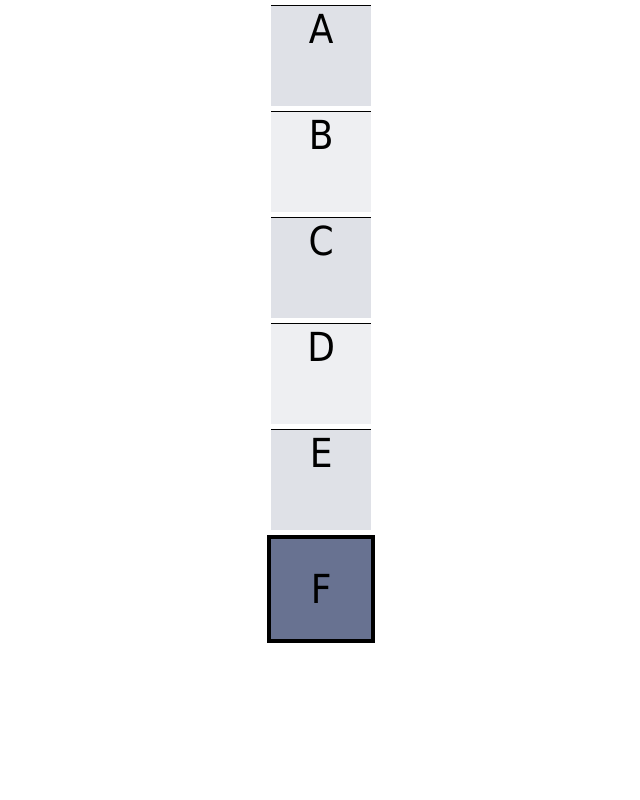
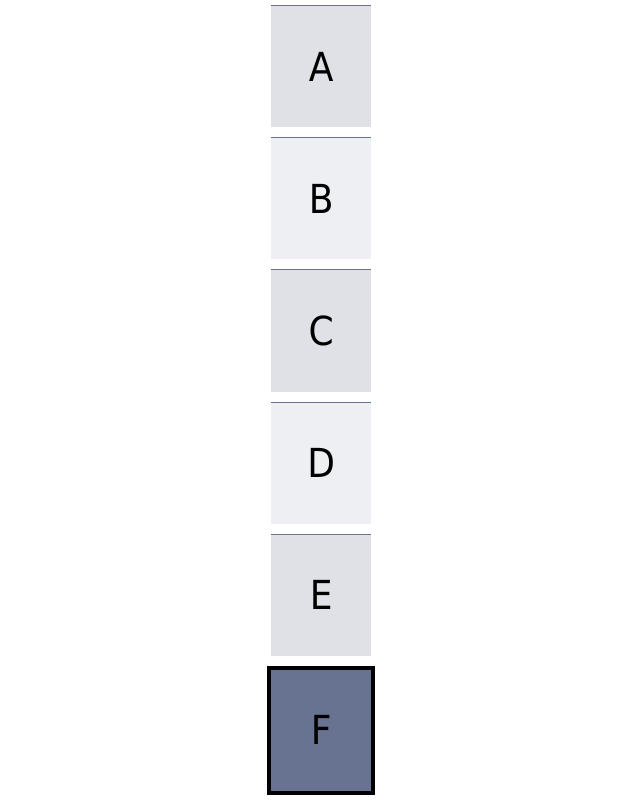
Before and after one commit to ngalla2/SSDI-p1, a plain HTML site: page index.html in a window 1280 px wide. Shown: the whole page, without its empty margins (319-959 px from the left). Drawn offline with Linux system fonts and the light colour scheme.

Commit message:
Update styleA.css

```diff
--- a/styleA.css
+++ b/styleA.css
@@ -1,40 +1,45 @@
+body {
+    font-family: Tahoma, sans-serif;
+    margin: 0;
+    padding: 0;
+    display: flex;
+    flex-direction: column;
+    align-items: center;
+    justify-content: space-between;
+    height: 100vh;
+}
 
-body {
-    font-family: Tahoma, sans-serif; /* to set font for the text inside "body" element*/
-    margin: 0; /* to remove default spacing that browser provides for the body elements*/
-    padding: 0;  /* to remove default spacing that browser provides for the body elements*/
-    display: flex; /* "body" element uses flexbox layout*/
-    flex-direction: column; /* to set the boxes vertically*/
-    align-items: center; /* all the elements set to center*/
-    justify-content: space-between; /* to have space between each box*/
-    height: 100vh;/* to occupy entire vertical space*/
+.section {
+    display: flex;
+    flex-direction: column;
+    align-items: center;
+    height: 100%;
 }
 
 .box {
-    width: 100px; /* to set width of each box to 85px*/
-    height: 100px;/* to set height of each box to 100px*/
-    /*border: 1px solid #687291;*/
-    border-top: 1px solid black;/* to add thick solid black border to the top of each box*/
+    width: 100px;
+    height: 100px;
+    border-top: 1px solid #687291;
+    text-align: center;
     display: flex;
-    align-items: top;/* to align each element in the box at the top*/
-    justify-content: center; /* to Center the items horizontally inside each flex container*/
-    font-size: 40px; /* Each letter inside the box is 40 pixels */
-    margin: 5px auto; /* to add margin of 5 pixels above and below each box */
+    align-items: center;
+    justify-content: center;
+    font-size: 40px;
+    margin: 5px 0; /* Adjusted margin to 5px vertically and no auto for horizontal margin */
+    flex-grow: 1; /* This property allows boxes to grow vertically equally */
 }
 
-.box:nth-child(odd) { /* to select odd-indexed  "boxes" elements*/
-    background-color: #dfe1e7; /* to get background color for 1st , 3rd, 5th elements*/
+.box:nth-child(odd) {
+    background-color: #dfe1e7;
 }
 
 .box:nth-child(even) {
     background-color: #eeeff2;
 }
 
-.box:last-child { /* to select last indexed element*/
-    border: 4px solid #000;/* to get solid black border of 4 pixels*/
-    background-color: #687291; /* to get background color*/
-    color: black; /* color for the element in the box*/
-    align-items:center;
-
-
+.box:last-child {
+    border: 4px solid #000;
+    background-color: #687291;
+    color: black;
+    align-items: center;
 }
```
